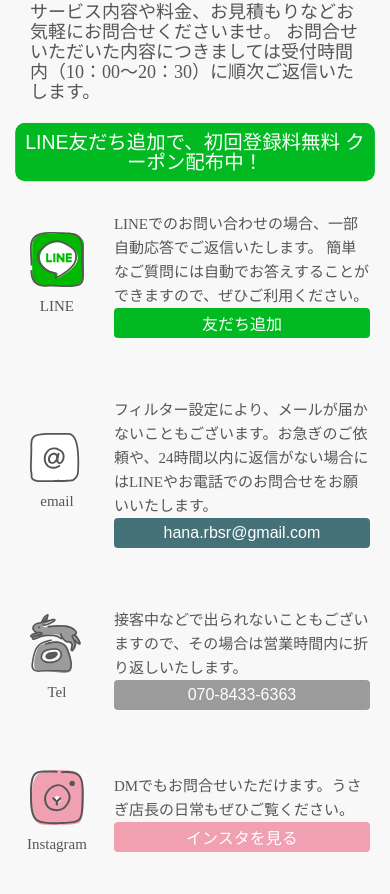
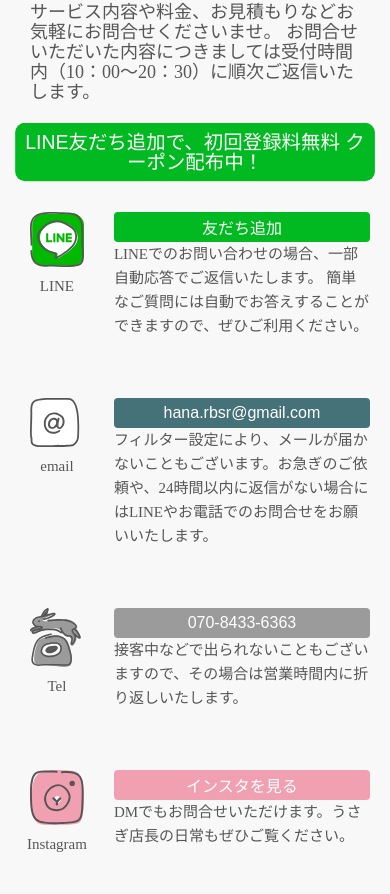
Before and after one commit to fromiron/hana_react, a React (Create React App) app: page / in a window 390 px wide. Shown: the part 2970-3864 px from the top of the page. Built offline with nearby package versions, Linux system fonts and the light colour scheme; the HTML template or start-up script is replaced by a standard one.

Commit message:
plan page word-break(media query min550px normal) contact page TableTd fix

```diff
--- a/src/Components/contact.js
+++ b/src/Components/contact.js
@@ -103,7 +103,7 @@
 `;
 
 const TableTd = styled.td`
-vertical-align: middle;
+vertical-align: top;
 padding: 3rem 1rem;
 line-height: 2.4rem;
 font-size: 1.5rem;
@@ -182,11 +182,12 @@
                             </Line>
                                 <Method>LINE</Method>
                             </TableTd>
-                            <TableTd>LINEでのお問い合わせの場合、一部自動応答でご返信いたします。
-                                簡単なご質問には自動でお答えすることができますので、ぜひご利用ください。
+                            <TableTd>
                                 <a href="https://lin.ee/3dDtfnS" target="_blank" rel="noreferrer noopener"><ContactBtn
                                     color={"#01B920"}
                                     text={"友だち追加"}/></a>
+                                LINEでのお問い合わせの場合、一部自動応答でご返信いたします。
+                                簡単なご質問には自動でお答えすることができますので、ぜひご利用ください。
                             </TableTd>
                         </TableTr>
 
@@ -197,9 +198,10 @@
 
                                 <Method>email</Method>
                             </TableTd>
-                            <TableTd>フィルター設定により、メールが届かないこともございます。お急ぎのご依頼や、24時間以内に返信がない場合にはLINEやお電話でのお問合せをお願いいたします。
+                            <TableTd>
                                 <a href="mailto:hana.rbsr@gmail.com" title="hana.rbsr@gmail.com"> <ContactBtn
                                     color={"#457279"} text={"hana.rbsr@gmail.com"}/></a>
+                                フィルター設定により、メールが届かないこともございます。お急ぎのご依頼や、24時間以内に返信がない場合にはLINEやお電話でのお問合せをお願いいたします。
                             </TableTd>
                         </TableTr>
 
@@ -208,9 +210,10 @@
                             <TableTd><a href="tel:070-8433-6363" title="070-8433-6363"> <IconWrapper src={tel}/></a>
                                 <Method>Tel</Method>
                             </TableTd>
-                            <TableTd>接客中などで出られないこともございますので、その場合は営業時間内に折り返しいたします。
+                            <TableTd>
                                 <a href="tel:070-8433-6363" title="070-8433-6363"> <ContactBtn color={"#9B9B9B"}
                                                                                                text={"070-8433-6363"}/></a>
+                                接客中などで出られないこともございますので、その場合は営業時間内に折り返しいたします。
                             </TableTd>
                         </TableTr>
 
@@ -222,10 +225,11 @@
                                     <IconWrapper src={instagram}/></a>
                                 <Method>Instagram</Method>
                             </TableTd>
-                            <TableTd>DMでもお問合せいただけます。うさぎ店長の日常もぜひご覧ください。
+                            <TableTd>
                                 <a href="https://www.instagram.com/rabbitsitter_hana/" title="Instagram"
                                    target="_blank" rel="noreferrer noopener">
                                     <ContactBtn color={"#F0A0B0"} text={"インスタを見る"}/></a>
+                                DMでもお問合せいただけます。うさぎ店長の日常もぜひご覧ください。
                             </TableTd>
 
                         </TableTr>
--- a/src/Components/plan.js
+++ b/src/Components/plan.js
@@ -26,7 +26,7 @@
 `;
 
 const PlanImageContainer = styled.div`
-width: 200px;
+max-width: 100%;
 max-height: 250px;
 overflow: hidden;
 background-color: white;
@@ -88,10 +88,13 @@
 
 `;
 const Detail = styled.div`
-word-break: keep-all;
 font-size: 1.6rem;
 line-height: 2.4rem;
 margin-bottom: 3rem;
+word-break: keep-all;
+ @media (max-width: 550px) {
+word-break: normal;
+}
 `;
 
 const BottomObjWrapper = styled.div`
@@ -122,7 +125,19 @@
   }
 `;
 
-function Plan({image, title, range, color, sub, detail, price, price2,priceDetail, time}) {
+
+function Plan({image, title, range, color, sub, detail, price, price2, priceDetail, time}) {
+    const PriceDetail = styled.div`
+font-size: 1.2rem;
+width: 100%;
+background-color: ${color};
+color: white;
+text-align: center;
+padding: 0.5rem;
+border-radius: 0.5rem;
+margin-bottom: 1rem;
+`;
+
     const ImageSize = {
         Height: "auto",
         width: "auto",
@@ -178,8 +193,12 @@
                 <SubTitle style={{color: color}}>[{sub}]</SubTitle>
                 <DetailDetail>お世話内容</DetailDetail>
                 <Detail>{detail}</Detail>
-                <BottomObjWrapper><BottomObjTitle>Price</BottomObjTitle><BottomObj
-                    style={{color: color}}><PriceDecoration>{price}</PriceDecoration>{price2} {priceDetail}
+                {priceDetail !== undefined ? <PriceDetail>{priceDetail}</PriceDetail> : <></>}
+                <BottomObjWrapper>
+
+                    <BottomObjTitle>Price</BottomObjTitle><BottomObj
+                    style={{color: color}}><PriceDecoration>{price}</PriceDecoration>{price2}
+
                 </BottomObj></BottomObjWrapper>
                 <BottomObjWrapper><BottomObjTitle>Time</BottomObjTitle><BottomObj>{time}分</BottomObj>
                 </BottomObjWrapper>
```
